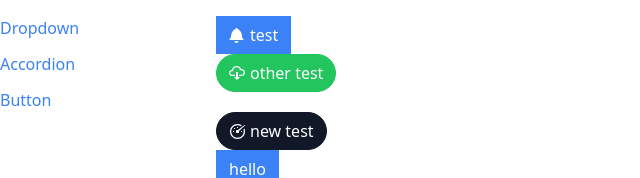
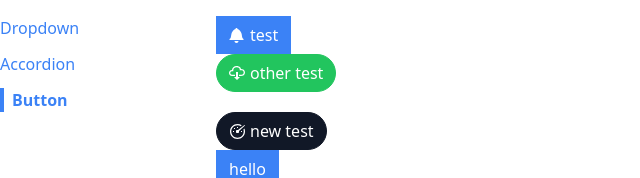
Before and after one commit to JMD1986/comps, a React (Create React App) app: page /button in a window 1280 px wide. Shown: the top 178 px of the page, without its empty margins (0-640 px from the left). Built offline with nearby package versions, Linux system fonts and the light colour scheme.

Commit message:
more styling

```diff
--- a/src/components/Sidebar.js
+++ b/src/components/Sidebar.js
@@ -8,13 +8,18 @@
   ];
   const renderedLinks = links.map((link) => {
     return (
-      <Link className="mb-3" key={link.label} to={link.path}>
+      <Link
+        className="mb-3"
+        key={link.label}
+        to={link.path}
+        activeClassName="font-bold border-l-4 border-blue-500 pl-2"
+      >
         {link.label}
       </Link>
     );
   });
   return (
-    <div className="sticky top-0 overflow-y-scroll flex flex-col">
+    <div className="sticky top-0 overflow-y-scroll flex flex-col align-start">
       {renderedLinks}
     </div>
   );
--- a/src/components/link.js
+++ b/src/components/link.js
@@ -1,8 +1,12 @@
 import useNavigation from "../hooks/use-navgiation";
 import classNames from "classnames";
-function Link({ to, children, className }) {
-  const { navigate } = useNavigation();
-  const classes = classNames("text-blue-500", className);
+function Link({ to, children, className, activeClassName }) {
+  const { navigate, currentPath } = useNavigation();
+  const classes = classNames(
+    "text-blue-500",
+    className,
+    currentPath === to && activeClassName
+  );
   const handleClick = (event) => {
     if (event.metaKey || event.ctrlKey) {
       return;
```
